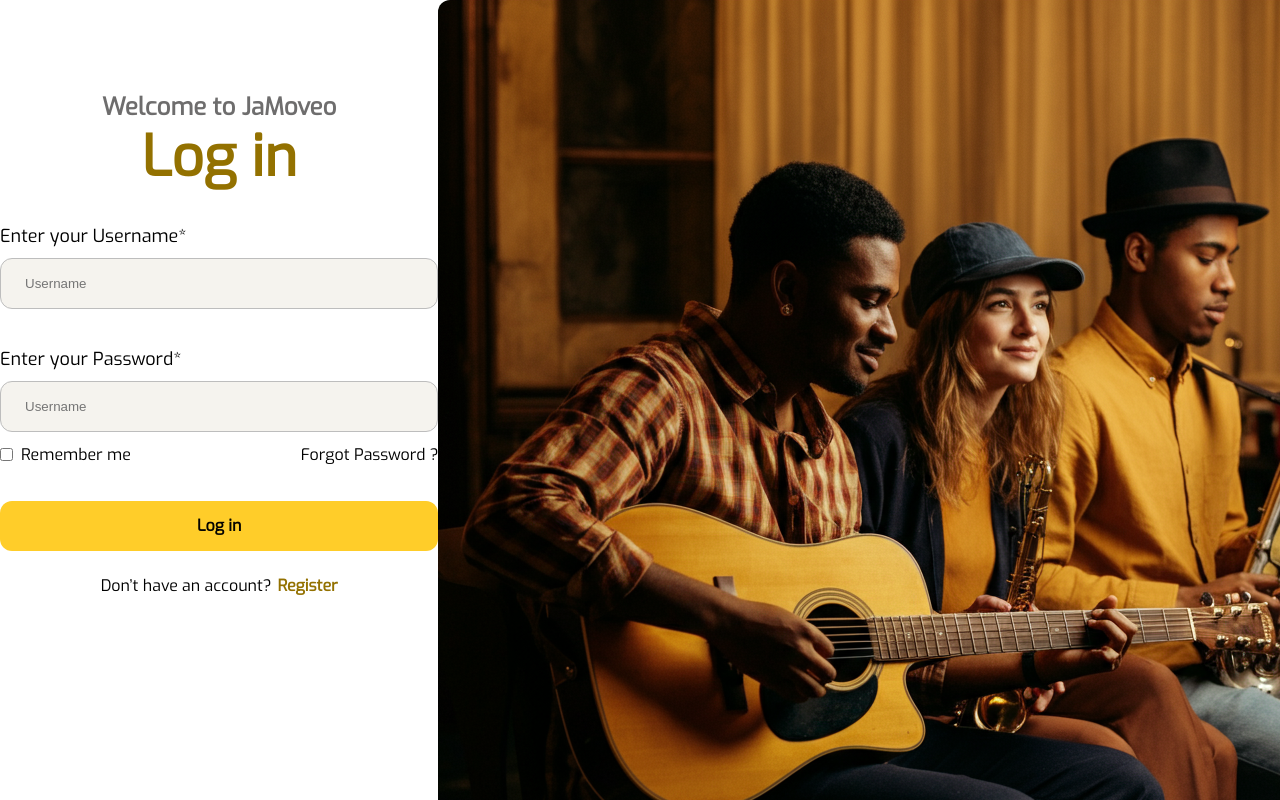
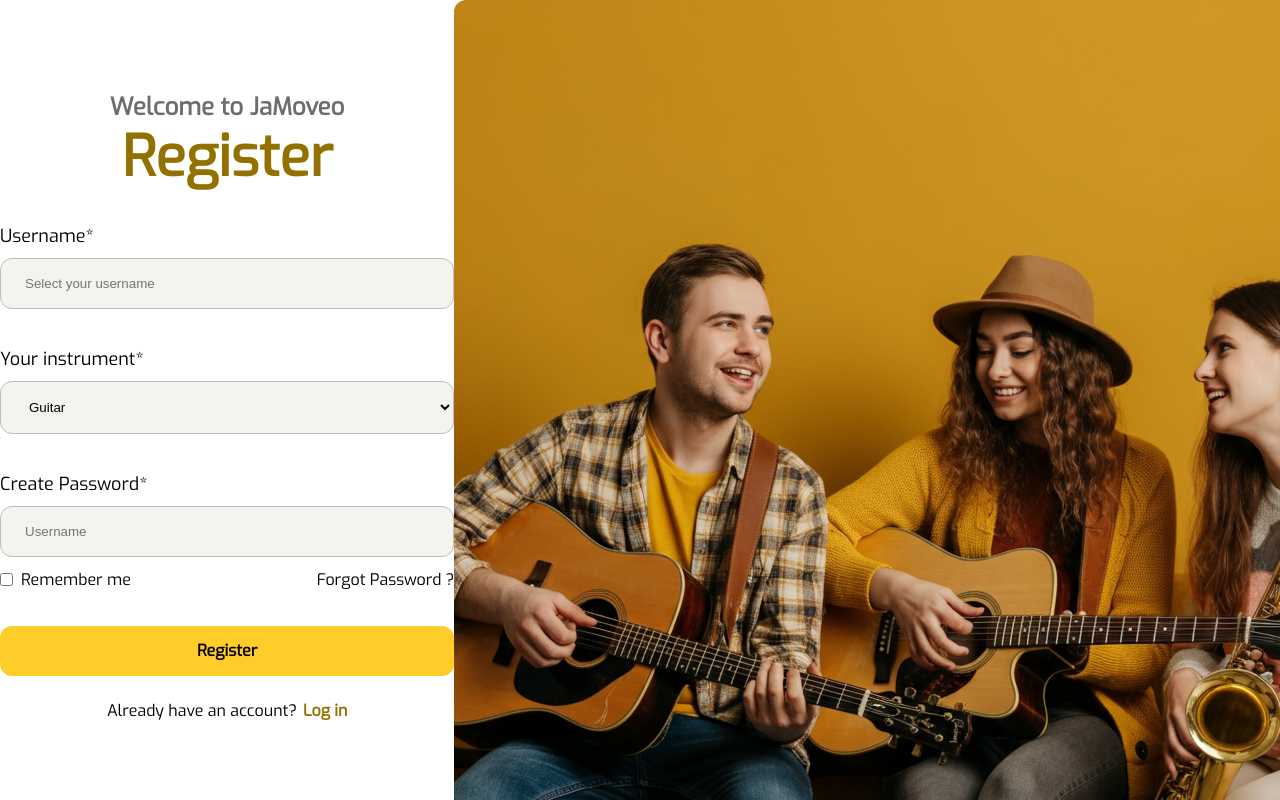
Before and after one commit to varditomer/jamove-front, a React (Vite) app: page /register in a window 1280 px wide. Shown: the top 800 px of the page. Built offline with nearby package versions, Linux system fonts and the light colour scheme.

Commit message:
add react router and init implementation of RegisterPage

```diff
--- a/src/App.jsx
+++ b/src/App.jsx
@@ -1,8 +1,17 @@
+import { Navigate, Route, BrowserRouter as Router, Routes } from 'react-router-dom';
 import { LoginPage } from "./pages/LoginPage";
+import { RegisterPage } from "./pages/RegisterPage";
+
 
 function App() {
   return <div className="app">
-    <LoginPage />
+    <Router>
+      <Routes>
+        <Route path="/login" element={<LoginPage />} />
+        <Route path="/register" element={<RegisterPage />} />
+        <Route path="*" element={<Navigate to="/login" />} />
+      </Routes>
+    </Router>
   </div>;
 }
 
--- a/src/assets/styles/main.scss
+++ b/src/assets/styles/main.scss
@@ -6,3 +6,4 @@
 
 // Pages
 @use "pages/login_page";
+@use "pages/register_page";
--- /dev/null
+++ b/src/assets/styles/pages/_register_page.scss
@@ -0,0 +1,126 @@
+.register-page {
+    display: flex;
+    justify-content: space-between;
+    // height: 99vh;
+    overflow: hidden;
+
+    > * {
+        // Targets direct children (both sections)
+        flex: 1; // Each takes half of the width
+        height: 100%;
+    }
+    .register-form-section {
+        display: flex;
+        flex-direction: column;
+        align-items: center;
+        padding-top: 90px;
+
+        .welcome-heading {
+            font-family: exo;
+            color: #6e6d6d;
+            font-size: 24px;
+            line-height: 34px;
+        }
+        .page-identify-title {
+            font-family: exo;
+            color: #937100;
+            font-size: 56px;
+            line-height: 66px;
+        }
+
+        .register-form {
+            margin-block-start: 32px;
+            .form-control {
+                margin-block-end: 36px;
+                .label {
+                    font-family: exo;
+                    font-size: 18px;
+                    line-height: 28px;
+                    margin-block-end: 8px;
+                }
+
+                input,
+                select {
+                    width: 100%;
+                    border: 1px solid rgba(189, 189, 189, 1);
+                    border-radius: 12px;
+                    background-color: rgba(126, 106, 37, 0.08);
+                    padding-block: 17px;
+                    padding-inline: 24px;
+                }
+
+                .password-actions {
+                    width: 100%;
+                    display: flex;
+                    justify-content: space-between;
+                    align-items: center;
+                    margin-block-start: 12px;
+
+                    .remember-me {
+                        display: flex;
+                        justify-content: center;
+                        align-items: center;
+                        gap: 8px;
+                        .text {
+                            font-weight: 300;
+                            white-space: nowrap;
+                        }
+                    }
+                }
+            }
+
+            .btn-submit {
+                border-radius: 12px;
+                padding-block: 13px;
+                padding-inline: 197px;
+                background-color: #ffcd29;
+                border: none;
+                color: #050400;
+                font-family: exo;
+                font-weight: 600;
+                font-size: 16px;
+                line-height: 24px;
+                white-space: nowrap;
+                cursor: pointer;
+                margin-block-end: 24px;
+            }
+
+            .register-link-wrapper {
+                display: flex;
+                align-items: center;
+                justify-content: center;
+                gap: 6px;
+
+                .register-link {
+                    color: #937100;
+                    font-weight: 600;
+                }
+            }
+        }
+    }
+
+    .cover-section {
+        position: relative;
+        display: flex;
+        align-items: center;
+        gap: 10px;
+
+        .welcome-img {
+            border-top-left-radius: 12px;
+            border-bottom-left-radius: 12px;
+        }
+
+        .title {
+            position: absolute;
+            bottom: 0;
+            right: 28px;
+            z-index: 2;
+
+            .text {
+                font-family: bebas-neue;
+                font-size: 47.25px;
+                color: #fff;
+            }
+        }
+    }
+}
--- a/src/pages/LoginPage.jsx
+++ b/src/pages/LoginPage.jsx
@@ -1,6 +1,7 @@
 import React from "react";
 import LoginImgURL from "../assets/images/login_img.png";
 import HeadphonesURL from "../assets/images/headphones.png";
+import { Link } from "react-router-dom";
 
 export const LoginPage = () => {
   return (
@@ -21,9 +22,9 @@
                 <input type="checkbox" />
                 <span className="text">Remember me</span>
               </div>
-              <a href="/" className="forgot-password-link">
+              <Link href="/" className="forgot-password-link">
                 Forgot Password ?
-              </a>
+              </Link>
             </div>
           </div>
 
@@ -31,9 +32,9 @@
 
           <div className="register-link-wrapper">
             <span>Don’t have an account?</span>
-            <a href="/" className="register-link">
+            <Link to="/register" className="register-link">
               Register
-            </a>
+            </Link>
           </div>
         </form>
       </section>
--- /dev/null
+++ b/src/pages/RegisterPage.jsx
@@ -0,0 +1,60 @@
+import React from "react";
+import { Link } from "react-router-dom";
+
+import HeadphonesURL from "../assets/images/headphones.png";
+import RegisterImgURL from "../assets/images/register_img.png";
+
+export const RegisterPage = () => {
+  return (
+    <div className="register-page">
+      <section className="register-form-section">
+        <h2 className="welcome-heading">Welcome to JaMoveo</h2>
+        <h1 className="page-identify-title">Register</h1>
+        <form action="" className="register-form">
+          <div className="form-control">
+            <div className="label">Username*</div>
+            <input type="text" placeholder="Select your username" />
+          </div>
+          <div className="form-control">
+            <div className="label">Your instrument*</div>
+            <select name="" id="" className="instrument-select">
+              <option value="Guitar">Guitar</option>
+            </select>
+          </div>
+          <div className="form-control">
+            <div className="label">Create Password*</div>
+            <input type="text" placeholder="Username" />
+            <div className="password-actions">
+              <div className="remember-me">
+                <input type="checkbox" />
+                <span className="text">Remember me</span>
+              </div>
+              <a href="/" className="forgot-password-link">
+                Forgot Password ?
+              </a>
+            </div>
+          </div>
+
+          <button className="btn-submit" type="submit">
+            Register
+          </button>
+
+          <div className="register-link-wrapper">
+            <span>Already have an account?</span>
+            <Link to="/login" className="register-link">
+              Log in
+            </Link>
+          </div>
+        </form>
+      </section>
+
+      <section className="cover-section">
+        <img src={RegisterImgURL} alt="welcome_img" className="welcome-img" />
+        <div className="title">
+          <img src={HeadphonesURL} alt="headphones_logo" className="logo" />
+          <span className="text">JAMOVEO</span>
+        </div>
+      </section>
+    </div>
+  );
+};
```
Also changed, not shown: src/assets/images/register_img.png (added).
